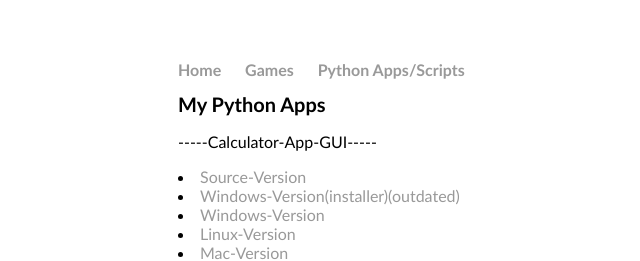
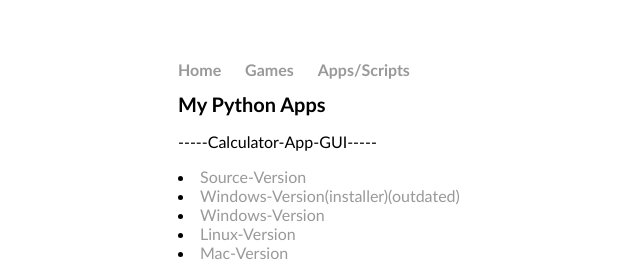
Before and after one commit to hen6003/hen6003.github.io, a Jekyll site: the page built from code/index.html, in a window 1280 px wide. Shown: the top 261 px of the page, without its empty margins (14-654 px from the left). Built offline with Jekyll 4.4.1, drawn with Linux system fonts in a browser that asks for light colours.

Commit message:
Update default.html

```diff
--- a/_layouts/default.html
+++ b/_layouts/default.html
@@ -10,7 +10,7 @@
     				<ul>
 					<li><a href="/">Home</a></li>
 					<li><a href="/games">Games</a></li>
-					<li><a href="/python">Python Apps/Scripts</a></li>
+					<li><a href="/code">Apps/Scripts</a></li>
     				</ul>
 			</nav>
 			<div class="container">
```
